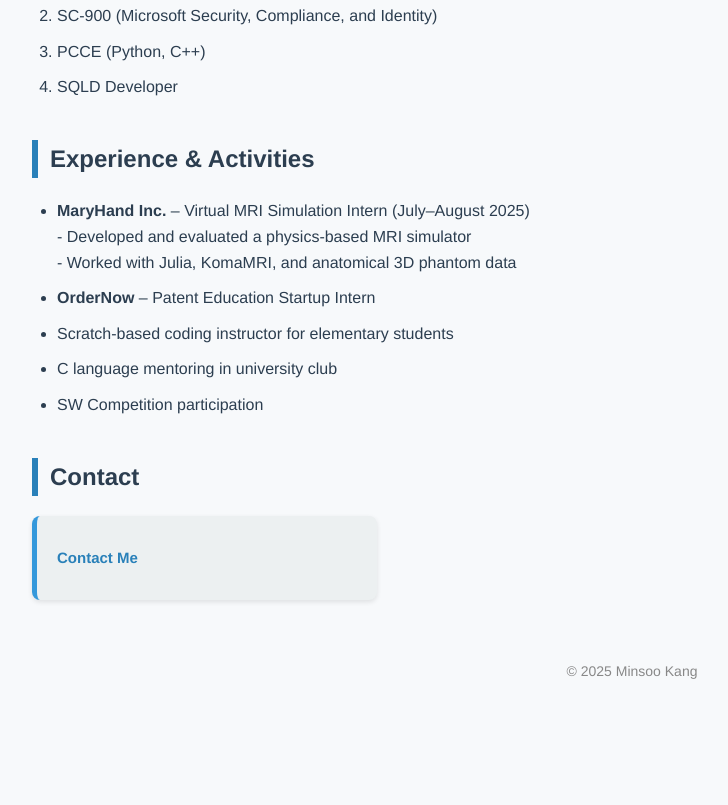
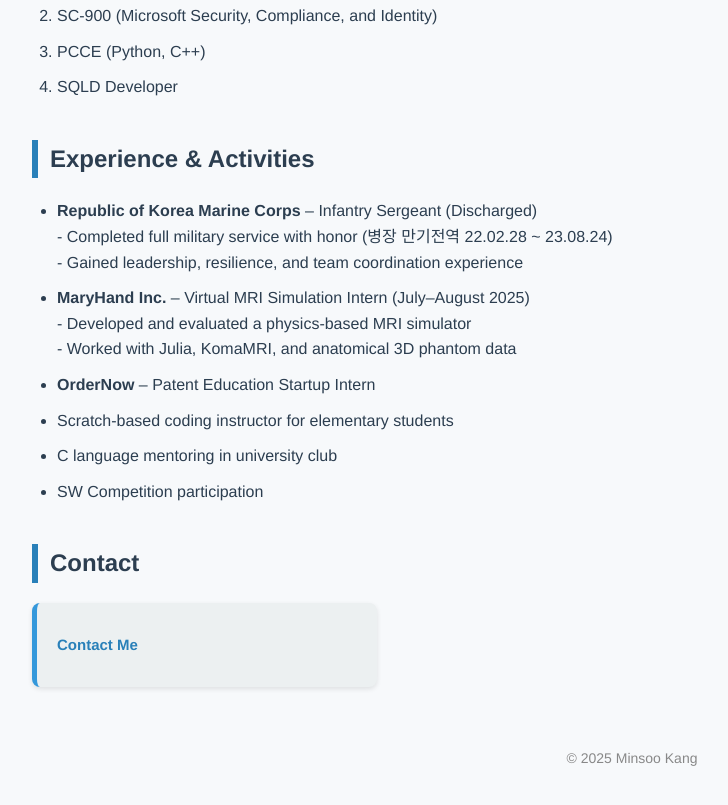
Before and after one commit to kangminddu/html-Resume-main, a plain HTML site: page index.html in a window 1280 px wide. Shown: the part 1428-2233 px from the top of the page, without its empty margins (8-736 px from the left). Before the commit the page ends 2164 px from the top, so only its background shows below. Drawn offline with Linux system fonts and the light colour scheme.

Commit message:
index.html changed

```diff
--- a/index.html
+++ b/index.html
@@ -20,6 +20,7 @@ function openContactPopup() {
         );
     }
 </script>
+
 <body>
     <h1>Minsoo Kang</h1>
     <img src="./assets/images/증명사진.jpg" alt="Minsoo Kang Profile Picture" height="120" />
@@ -74,6 +75,10 @@ function openContactPopup() {
 
     <h2>Experience & Activities</h2>
     <ul>
+        <li><strong>Republic of Korea Marine Corps</strong> – Infantry Sergeant (Discharged)
+            <br />- Completed full military service with honor (병장 만기전역 22.02.28 ~ 23.08.24)
+            <br />- Gained leadership, resilience, and team coordination experience
+        </li>
         <li><strong>MaryHand Inc.</strong> – Virtual MRI Simulation Intern (July–August 2025)
             <br />- Developed and evaluated a physics-based MRI simulator
             <br />- Worked with Julia, KomaMRI, and anatomical 3D phantom data
@@ -82,6 +87,7 @@ function openContactPopup() {
         <li>Scratch-based coding instructor for elementary students</li>
         <li>C language mentoring in university club</li>
         <li>SW Competition participation</li>
+
     </ul>
 
     <h2>Contact</h2>
```
Lines whose indentation alone changed are shown as unchanged.
